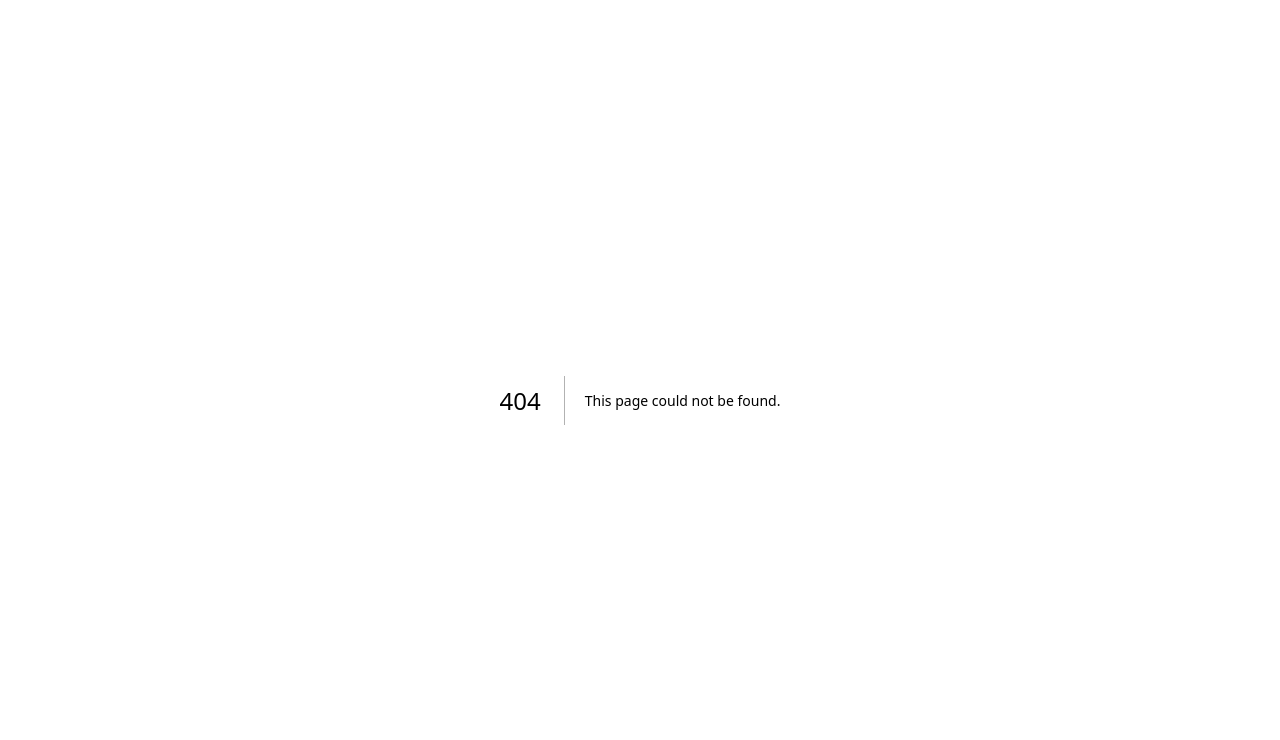
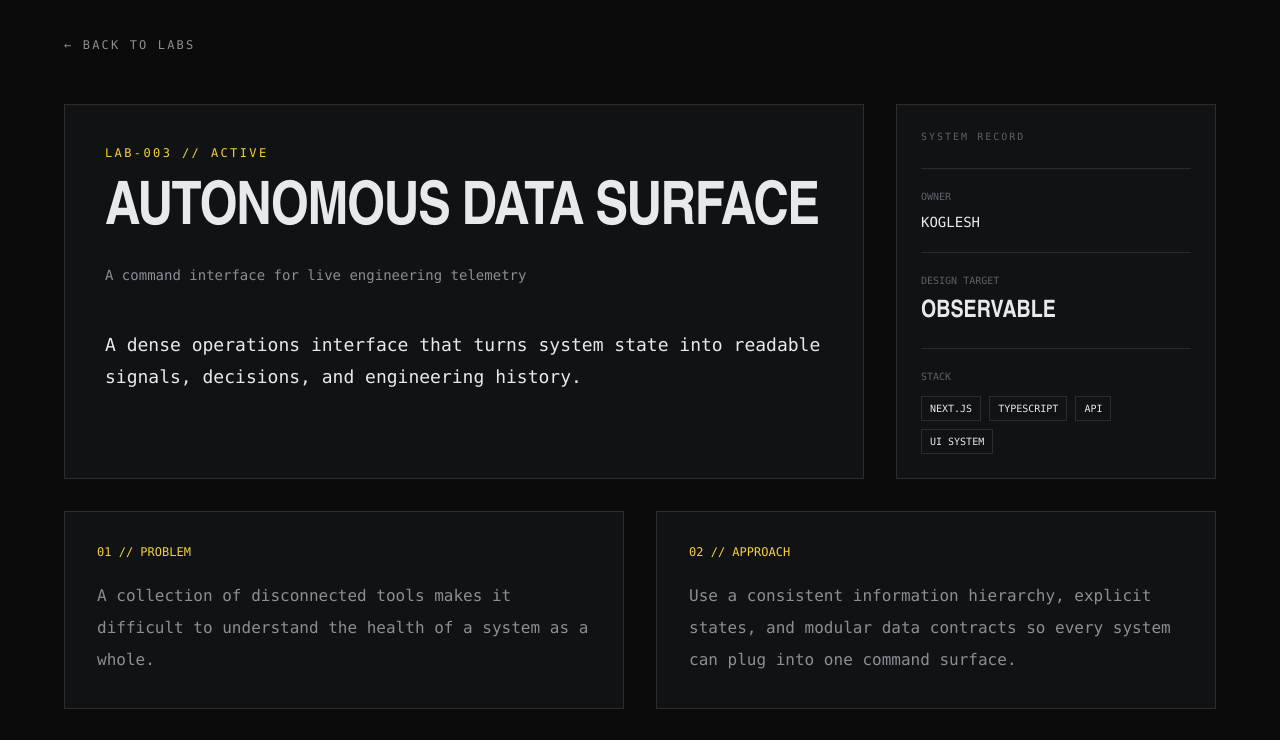
Before and after one commit to kogleshofficial-hub/engineering-studio, a Next.js app: page /labs/autonomous-data-surface in a window 1280 px wide. Before the commit this address had no page. Shown: the top 740 px of the page. Built offline with nearby package versions, Linux system fonts and the light colour scheme.

Commit message:
feat: add dynamic lab case study routes

```diff
--- /dev/null
+++ b/src/app/labs/[slug]/page.tsx
@@ -0,0 +1,57 @@
+import type { Metadata } from "next";
+import Link from "next/link";
+import { notFound } from "next/navigation";
+import { getLab, labs } from "@/features/labs/data";
+
+type Props = { params: Promise<{ slug: string }> };
+
+export function generateStaticParams() {
+  return labs.map((lab) => ({ slug: lab.slug }));
+}
+
+export async function generateMetadata({ params }: Props): Promise<Metadata> {
+  const { slug } = await params;
+  const lab = getLab(slug);
+  if (!lab) return { title: "Lab Not Found" };
+  return { title: `${lab.code} ${lab.title}`, description: lab.summary };
+}
+
+export default async function LabPage({ params }: Props) {
+  const { slug } = await params;
+  const lab = getLab(slug);
+  if (!lab) notFound();
+
+  return (
+    <main className="min-h-screen bg-void px-5 py-8 text-text sm:px-8 lg:px-12">
+      <div className="mx-auto max-w-6xl">
+        <Link href="/labs" className="font-mono text-xs uppercase tracking-[0.18em] text-text-muted hover:text-text">← Back to labs</Link>
+        <div className="mt-12 grid gap-8 lg:grid-cols-[1fr_320px]">
+          <section className="industrial-panel p-6 sm:p-10">
+            <div className="font-mono text-xs tracking-[0.2em] text-hazard">{lab.code} // {lab.status}</div>
+            <h1 className="mt-5 max-w-4xl font-display text-4xl font-bold tracking-tight sm:text-6xl">{lab.title}</h1>
+            <p className="mt-5 max-w-2xl font-mono text-sm leading-7 text-text-muted">{lab.subtitle}</p>
+            <p className="mt-10 max-w-3xl text-lg leading-8 text-text">{lab.summary}</p>
+          </section>
+          <aside className="industrial-panel p-6">
+            <div className="font-mono text-[10px] tracking-[0.2em] text-text-dim">SYSTEM RECORD</div>
+            <div className="mt-6 border-t border-grid pt-5"><div className="font-mono text-[10px] text-text-dim">OWNER</div><div className="mt-2 font-mono text-sm">{lab.owner}</div></div>
+            <div className="mt-5 border-t border-grid pt-5"><div className="font-mono text-[10px] text-text-dim">{lab.metricLabel}</div><div className="mt-2 font-display text-2xl font-bold">{lab.metricValue}</div></div>
+            <div className="mt-5 border-t border-grid pt-5"><div className="font-mono text-[10px] text-text-dim">STACK</div><div className="mt-3 flex flex-wrap gap-2">{lab.stack.map((item) => <span key={item} className="border border-grid px-2 py-1 font-mono text-[10px]">{item}</span>)}</div></div>
+          </aside>
+        </div>
+
+        <div className="mt-8 grid gap-8 md:grid-cols-2">
+          <section className="industrial-panel p-6 sm:p-8"><div className="font-mono text-xs text-hazard">01 // PROBLEM</div><p className="mt-5 leading-8 text-text-muted">{lab.problem}</p></section>
+          <section className="industrial-panel p-6 sm:p-8"><div className="font-mono text-xs text-hazard">02 // APPROACH</div><p className="mt-5 leading-8 text-text-muted">{lab.approach}</p></section>
+        </div>
+
+        <section className="industrial-panel mt-8 p-6 sm:p-8">
+          <div className="font-mono text-xs text-hazard">03 // ENGINEERING OUTPUTS</div>
+          <div className="mt-6 grid gap-px border border-grid bg-grid sm:grid-cols-2 lg:grid-cols-4">
+            {lab.outputs.map((output, index) => <div key={output} className="bg-surface p-5"><div className="font-mono text-[10px] text-text-dim">0{index + 1}</div><div className="mt-8 font-display font-bold">{output}</div></div>)}
+          </div>
+        </section>
+      </div>
+    </main>
+  );
+}
```
